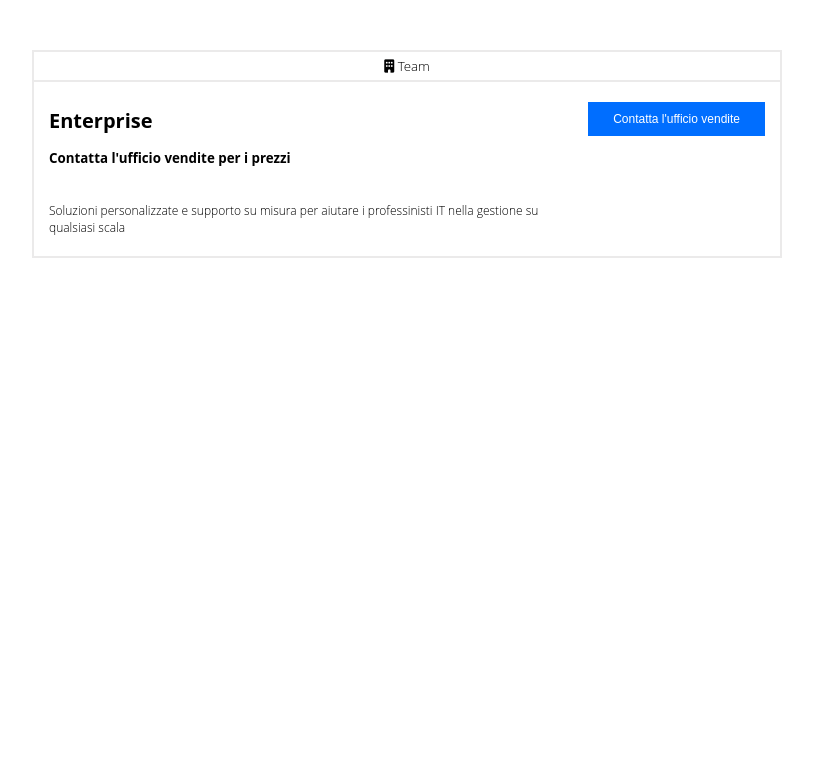
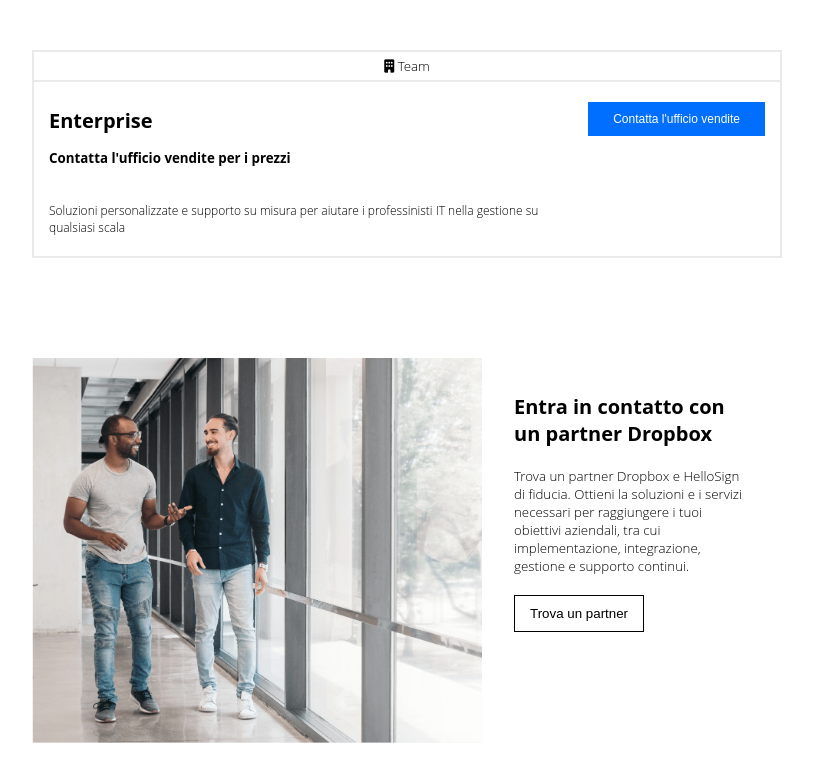
Before and after one commit to AleFarinaIV/htmlcss-dropbox, a plain HTML site: page index.html in a window 1280 px wide. Shown: the part 1622-2380 px from the top of the page, without its empty margins (233-1046 px from the left). Before the commit the page ends 1880 px from the top, so only its background shows below. Drawn offline with Linux system fonts and the light colour scheme.

Commit message:
[UPD] added partner div

```diff
--- a/css/style.css
+++ b/css/style.css
@@ -102,7 +102,6 @@ html {
                     max-width: 750px;
                     margin: 0 auto;
                     padding-top: 70px;
-                    height: 1000px;
                     h1 {
                         padding: 40px 0;
                     }
@@ -205,20 +204,38 @@ html {
                                     }
                                 }
                             }
-                            /* button {
-                                h4 {
-                                    padding: 5px 0;
-                                }
-                                p {
-                                    font-size: 11px;
-                                    margin-top: 30px;
-                                }
-                                width: 30%;
-                                span {
-                                    background-color: rgb(0, 110, 255);
-                                    padding: 10px 22px;
-                                }
-                            } */
+                        }
+                    }
+                }
+                .container-partner {
+                    width: 750px;
+                    margin: 0 auto;
+                    padding-top: 100px;
+                    .row {
+                        display: flex;
+                        flex-wrap: wrap;
+                        .image {
+                            width: 60%;
+                            height: 400px;
+                            .size {
+                                width: 100%;
+                            }
+                        }
+                        .text {
+                            width: 40%;
+                            height: 400px;
+                            padding: 35px 32px;
+                            h2 {
+                                margin-bottom: 20px;
+                            }
+                            p {
+                                margin-bottom: 20px;
+                            }
+                            button {
+                                border: 1px solid black;
+                                padding: 10px 15px;
+                                background-color: transparent;
+                            }
                         }
                     }
                 }
--- a/index.html
+++ b/index.html
@@ -196,6 +196,18 @@
                     </div>
                 </div>
             </div>
+            <div class="container-partner">
+                <div class="row">
+                    <div class="image">
+                        <img class="size" src="./img/partner.png" alt="">
+                    </div>
+                    <div class="text">
+                        <h2>Entra in contatto con un partner Dropbox</h2>
+                        <p>Trova un partner Dropbox e HelloSign di fiducia. Ottieni la soluzioni e i servizi necessari per raggiungere i tuoi obiettivi aziendali, tra cui implementazione, integrazione, gestione e supporto continui.</p>
+                        <button>Trova un partner</button>
+                    </div>
+                </div>
+            </div>
         </div>
     </main>
 </body>
```
